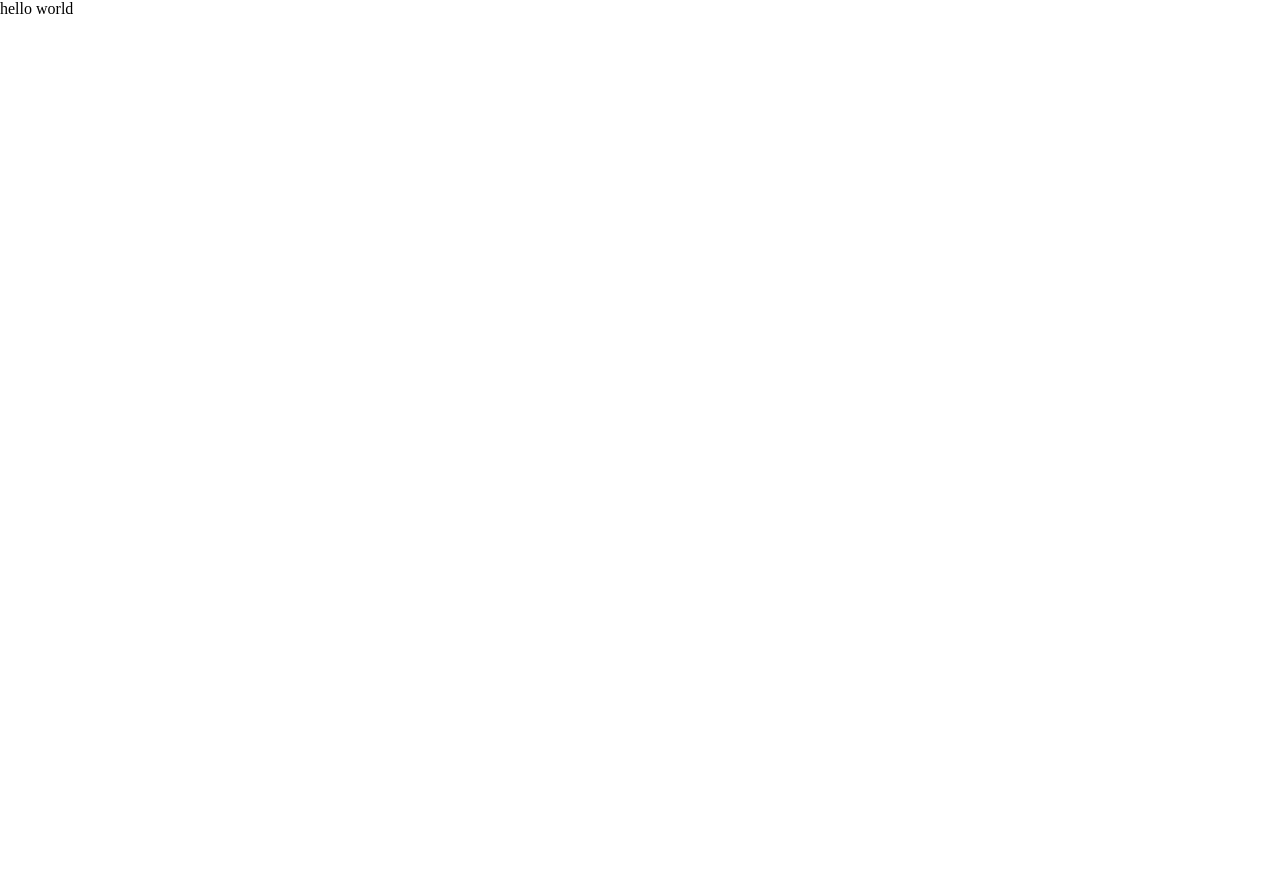
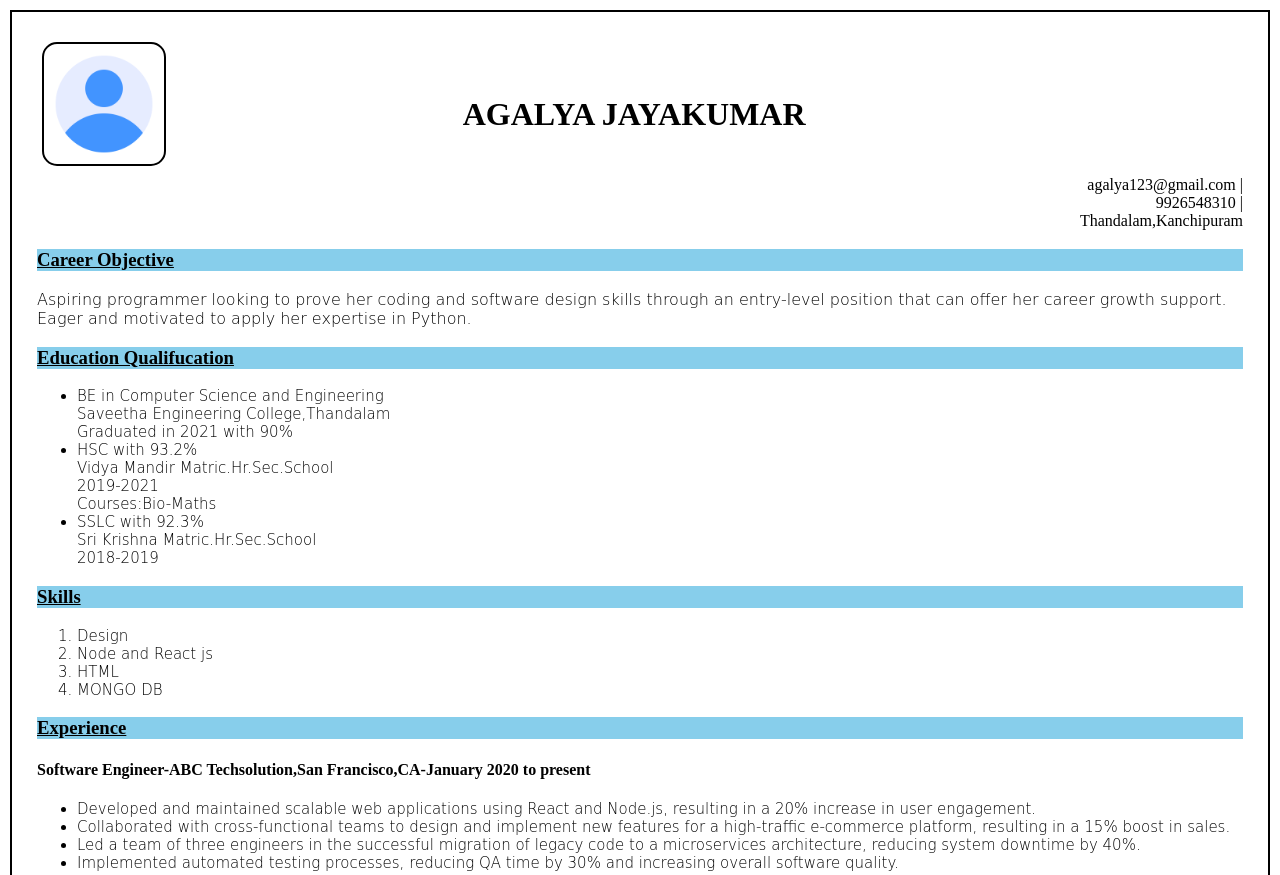
Before and after one commit to Mern-ProjectWork/resume-html, a plain HTML site: page index.html in a window 1280 px wide. Shown: the top 875 px of the page. Before the commit the page ends 800 px from the top, so only its background shows below. Drawn offline with Linux system fonts and the light colour scheme.

Commit message:
ADD.Stylesheet and image

```diff
--- a/assets/CSS/style.css
+++ b/assets/CSS/style.css
@@ -1,4 +1,53 @@
-*
+body
 {
-    margin: 0px;
+
+    border: 2px solid black;
+    margin: 10px;
+    padding: 25px;
+    height: 1000px;
 }
+
+img
+{
+    position: absolute;
+    height: 100px;
+    width: 100px;
+    margin: 5px;
+    padding: 10px;
+    border: 2px solid black;
+    border-radius: 15px;
+}
+.name
+{
+   position: relative;
+   text-align: center;
+   top: 2%;
+   left: 35%;
+   width: 350px;
+   height: 100px;
+   border: 1px;
+}
+.objective
+{
+
+    bottom: 15%;
+}
+li
+{
+    font-size: 15px;
+    font-weight: 50;
+    font-family: 'Lobster', cursive;
+}
+p
+{
+    font-weight: 50;
+    font-family: 'Lobster', cursive;
+}
+.contact-info
+{
+    text-align: right;
+
+}
+h3{
+    background-color: #87CEEB;
+}
--- a/index.html
+++ b/index.html
@@ -8,6 +8,46 @@
     <link rel="stylesheet" href="assets/CSS/style.css">
 </head>
 <body>
-    <p>hello world</p>
+    <div class="container">
+        <div class="Images"></div>
+            <img src="assets/images/user.png"alt="images"><br>
+        </div>
+        <div class="name">
+
+            <h1>AGALYA JAYAKUMAR</h1>
+        </div>
+        <div class="contact-info">
+             <h7>agalya123@gmail.com |</h7><br>
+             <h7>9926548310 |</h7><br>
+             <h7> Thandalam,Kanchipuram </h7>
+        </div>
+        <div class="objective">
+            <h3><u>Career Objective</u></h3>
+            <p>Aspiring programmer looking to prove her coding and software design skills through an entry-level position that can offer her career growth support. Eager and motivated to apply her expertise in Python.</p>
+        </div>
+        <div class="Education">
+            <h3><u>Education Qualifucation</u></h3>
+        <ul>
+            <li>BE in Computer Science and Engineering<br>Saveetha Engineering College,Thandalam<br>Graduated in 2021 with 90%</li>
+            <li>HSC with 93.2%<br>Vidya Mandir Matric.Hr.Sec.School<br>2019-2021<br>Courses:Bio-Maths</li>
+            <li>SSLC with 92.3%<br>Sri Krishna Matric.Hr.Sec.School<br>2018-2019</li>
+        </ul>
+        <h3><u>Skills</u></h3>
+         <ol>
+            <li>Design</li>
+            <li>Node and React js</li>
+            <li>HTML</li>
+            <li>MONGO DB</li>
+        </ol>
+        <h3><u>Experience</u></h3>
+        <h4>Software Engineer-ABC Techsolution,San Francisco,CA-January 2020 to present</h4>
+        <ul>
+            <li>Developed and maintained scalable web applications using React and Node.js, resulting in a 20% increase in user engagement.</li>
+            <li>Collaborated with cross-functional teams to design and implement new features for a high-traffic e-commerce platform, resulting in a 15% boost in sales.</li>
+            <li>Led a team of three engineers in the successful migration of legacy code to a microservices architecture, reducing system downtime by 40%.</li>
+            <li>Implemented automated testing processes, reducing QA time by 30% and increasing overall software quality.</li>
+        </ul>
+        </div>
+    </div>
 </body>
 </html
```
